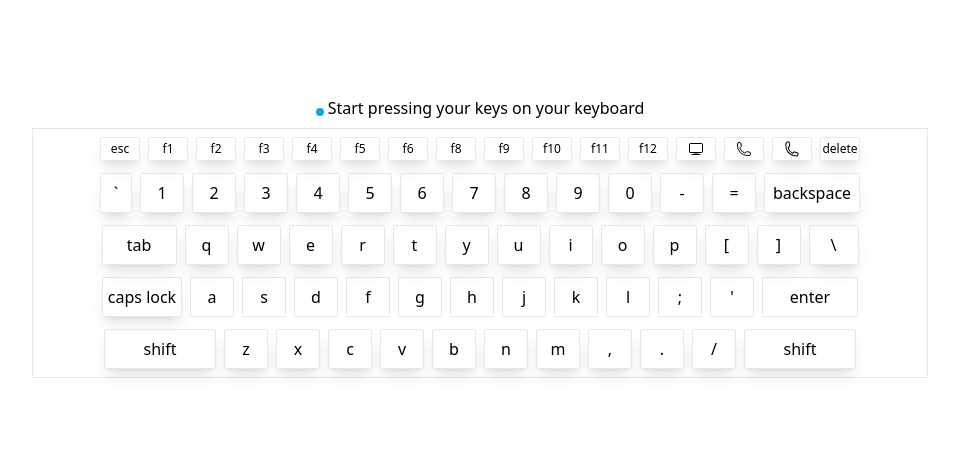
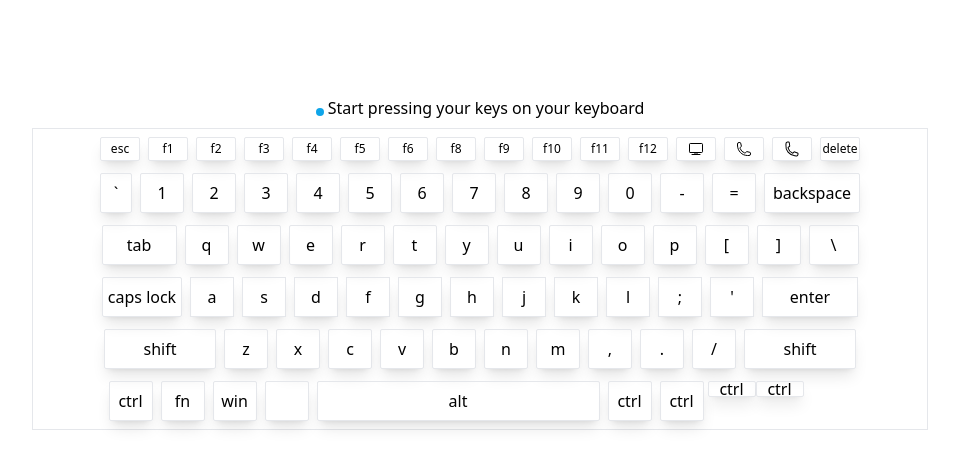
Before and after one commit to aziz-codes/react-keyboard-tester, a React (Vite) app: page / in a window 1280 px wide. Shown: the top 468 px of the page, without its empty margins (160-1119 px from the left). Built offline with nearby package versions, Linux system fonts and the light colour scheme.

Commit message:
changed KeyPress event to Keyup event, rendered last row,

```diff
--- a/src/components/Keyboard.jsx
+++ b/src/components/Keyboard.jsx
@@ -15,24 +15,27 @@ const Keyboard = () => {
   const thirdRow = allKeys.slice(30, 44);
   const fourthRow = allKeys.slice(44, 57);
   const fifthRow = allKeys.slice(57, 69);
-
+  const lastRow = allKeys.slice(69, 75);
+  const navigationKeys = allKeys.slice(75, 79);
   useEffect(() => {
     const activeKeyhandler = (event) => {
+      event.preventDefault();
       console.log(event.key);
-      const index = allKeys.findIndex((key) => key.keyCode === event.key);
-      if (index) {
-        const updatedKeys = [...allKeys];
-        updatedKeys[index].isPressed = true;
-        setAllKeys(updatedKeys);
-        alert("key updated at index", index);
-      } else {
-        alert("key not found");
-      }
+      // const index = allKeys.findIndex((key) => key.keyCode === event.key);
+      // if (index) {
+      //   const updatedKeys = [...allKeys];
+      //   updatedKeys[index].isPressed = true;
+      //   setAllKeys(updatedKeys);
+      //   alert("key updated at index", index);
+      // } else {
+      //   alert("key not found");
+      // }
     };
-    window.addEventListener("keypress", activeKeyhandler);
+    window.addEventListener("keyup", activeKeyhandler);
 
-    return () => window.removeEventListener("keypress", activeKeyhandler);
+    return () => window.removeEventListener("keyup", activeKeyhandler);
   }, []);
+
   // console.log(allKeys);
   return (
     <section className="w-full  flex flex-col items-center mt-24">
@@ -93,9 +96,9 @@ const Keyboard = () => {
           {fourthRow.map((btn, index) => (
             <button
               key={index}
-              className={`h-10 w-11 border ${
+              className={`h-10 w-11 border shadow-lg ${
                 index === 0 &&
-                "w-20 flex rounded-sm items-center justify-center shadow-lg "
+                "w-20 flex rounded-sm items-center justify-center "
               } ${index === fourthRow.length - 1 && "w-24"}`}
             >
               {btn.label}
@@ -120,8 +123,54 @@ const Keyboard = () => {
           ))}
         </div>
         {/* end of fifth row */}
+
+        {/* start of last row */}
+        <div className="flex gap-2 items-center">
+          {lastRow.map((btn, index) => (
+            <button
+              key={index}
+              className={`h-10 w-11 rounded-sm flex justify-center shadow-lg items-center border ${
+                index === 4 && "w-[283px]"
+              }`}
+            >
+              {btn.label}
+            </button>
+          ))}
+
+          {/* navigation keys.. */}
+          <div className="grid grid-cols-4">
+            {navigationKeys.map((btn, i) =>
+              i === 1 || i === 2 ? (
+                <button
+                  className="h-4 w-12 shadow-lg border rounded-sm flex justify-center items-center"
+                  key={i}
+                >
+                  {btn.label}
+                </button>
+              ) : (
+                <button
+                  className={`shadow-lg border rounded-sm flex justify-center items-center w-11 h-10`}
+                  key={i}
+                >
+                  {btn.label}
+                </button>
+              )
+            )}
+          </div>
+          {/* end of navigation keys */}
+        </div>
+        {/* end of last row */}
       </div>
     </section>
   );
 };
 export default Keyboard;
+
+// <button
+//               className={`shadow-lg rounded-sm flex justify-center items-center ${
+//                 i === 1 || i === 2 ? "w-12 h-4" : "w-10 h-11"
+//               }`}
+//               key={i}
+//             >
+//               {btn.label}
+//             </button>
```
